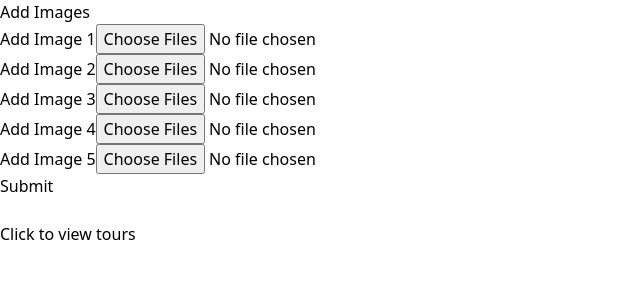
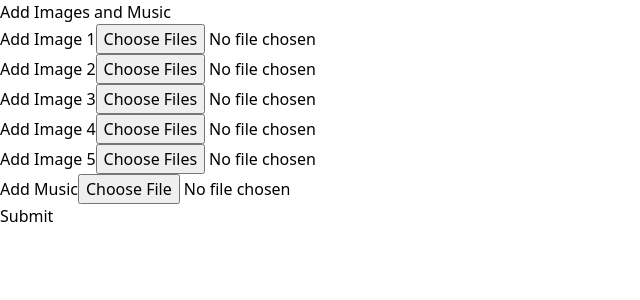
Before and after one commit to Rayan-Weragala/360-View-App, a React (Create React App) app: page /add in a window 1280 px wide. Shown: the top 300 px of the page, without its empty margins (0-640 px from the left). Built offline with nearby package versions, Linux system fonts and the light colour scheme.

Commit message:
finished adding music file function

```diff
--- a/src/Pages/AddvirtualTour.jsx
+++ b/src/Pages/AddvirtualTour.jsx
@@ -1,25 +1,34 @@
 import React, { useState } from "react";
 import axios from "axios";
 
-const AddvirtualTour = () => {
-  const [selectedFiles, setSelectedFiles] = useState([]);
+const AddVirtualTour = () => {
+  const [selectedImageFiles, setSelectedImageFiles] = useState([]);
+  const [selectedMusicFile, setSelectedMusicFile] = useState(null);
 
-  const handleChange = (event) => {
+  const handleImageChange = (event) => {
     const newFiles = Array.from(event.target.files);
-    setSelectedFiles((prevFiles) => [...prevFiles, ...newFiles]);
+    setSelectedImageFiles((prevFiles) => [...prevFiles, ...newFiles]);
+  };
+
+  const handleMusicChange = (event) => {
+    setSelectedMusicFile(event.target.files[0]);
   };
 
   const handleSubmit = async (event) => {
     event.preventDefault();
     try {
       const formData = new FormData();
-      selectedFiles.forEach((file) => {
+      selectedImageFiles.forEach((file) => {
         formData.append("images", file);
       });
+      if (selectedMusicFile) {
+        formData.append("music", selectedMusicFile);
+      }
 
       const response = await axios.post(
         "http://localhost:8080/api/images/upload",
         formData,
+        console.log(formData),
         {
           headers: {
             "Content-Type": "multipart/form-data",
@@ -28,7 +37,8 @@ const AddvirtualTour = () => {
       );
       console.log("Response:", response.data);
       // Clear selected files state after successful upload if needed
-      setSelectedFiles([]);
+      setSelectedImageFiles([]);
+      setSelectedMusicFile(null);
     } catch (error) {
       console.error("Error:", error);
     }
@@ -36,7 +46,9 @@ const AddvirtualTour = () => {
 
   return (
     <div className="flex flex-col items-center justify-center min-h-screen bg-gray-100">
-      <h1 className="text-4xl font-bold text-teal-600 mb-4">Add Images</h1>
+      <h1 className="text-4xl font-bold text-teal-600 mb-4">
+        Add Images and Music
+      </h1>
 
       <div className="w-full max-w-md bg-white p-6 rounded-lg shadow-md">
         <form onSubmit={handleSubmit}>
@@ -51,26 +63,35 @@ const AddvirtualTour = () => {
               <input
                 type="file"
                 id={`image${index}`}
-                onChange={handleChange}
+                onChange={handleImageChange}
                 className="w-full px-3 py-2 border rounded-lg focus:outline-none focus:border-teal-500"
                 multiple // Allow multiple file selection
               />
             </div>
           ))}
+
+          <div className="mb-4">
+            <label htmlFor="music" className="block text-gray-700 mb-2">
+              Add Music
+            </label>
+            <input
+              type="file"
+              id="music"
+              onChange={handleMusicChange}
+              className="w-full px-3 py-2 border rounded-lg focus:outline-none focus:border-teal-500"
+            />
+          </div>
+
           <button
             type="submit"
             className="bg-teal-600 text-white py-2 px-4 rounded-lg hover:bg-teal-700 focus:outline-none focus:bg-teal-700"
           >
             Submit
           </button>
-
-          <br />
-          <br />
-          <a href="/box">Click to view tours</a>
         </form>
       </div>
     </div>
   );
 };
 
-export default AddvirtualTour;
+export default AddVirtualTour;
```
Also changed, not shown: 36 other files (tests, documents, lock files or other folders).
